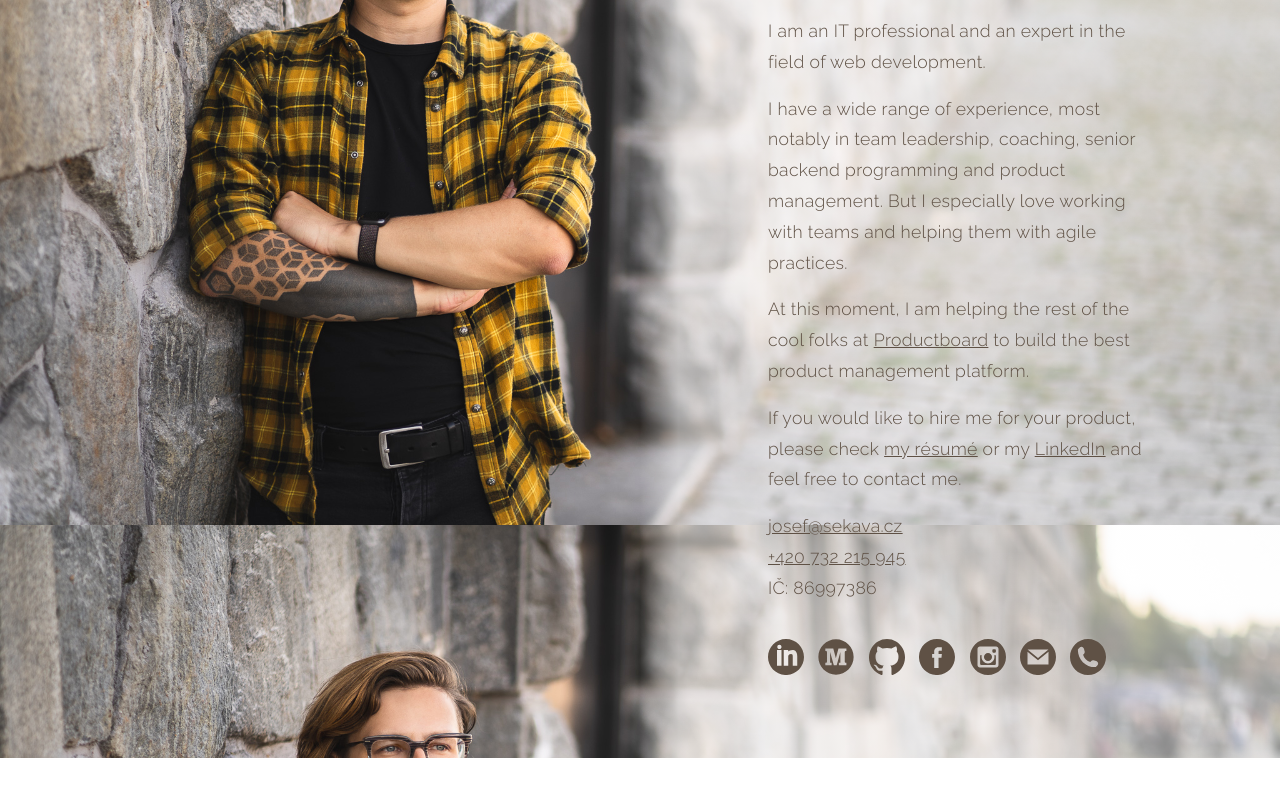
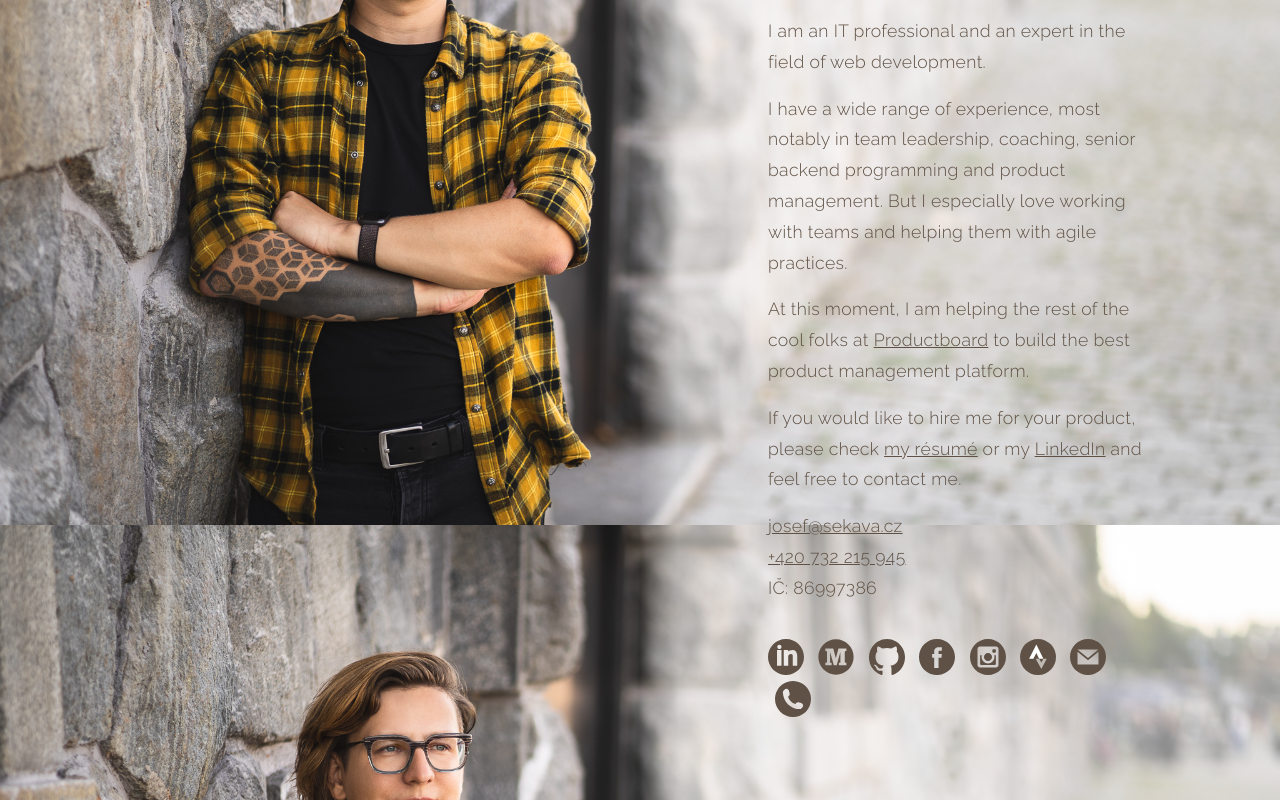
Before and after one commit to joska/about-me, a website built with Parcel: page src/index.html in a window 1280 px wide. Shown: the part 328-1128 px from the top of the page. Before the commit the page ends 1086 px from the top, so only its background shows below. Built offline with nearby package versions, Linux system fonts and the light colour scheme.

Commit message:
feat: added Strava badge

```diff
--- a/src/index.html
+++ b/src/index.html
@@ -119,6 +119,13 @@
                             <img src='img/instagram.svg' alt="Instagram"/>
                         </a>
                         <a
+                           href="https://www.strava.com/athletes/17736296"
+                           class="badge"
+                           title="Challenge me on Strava"
+                        >
+                            <img src='img/strava.svg' alt="Strava"/>
+                        </a>
+                        <a
                                 href="mailto:josef@sekava.cz"
                                 class="badge"
                                 title="Write me an e-mail"
```
Also changed, not shown: src/img/strava.svg (added).
